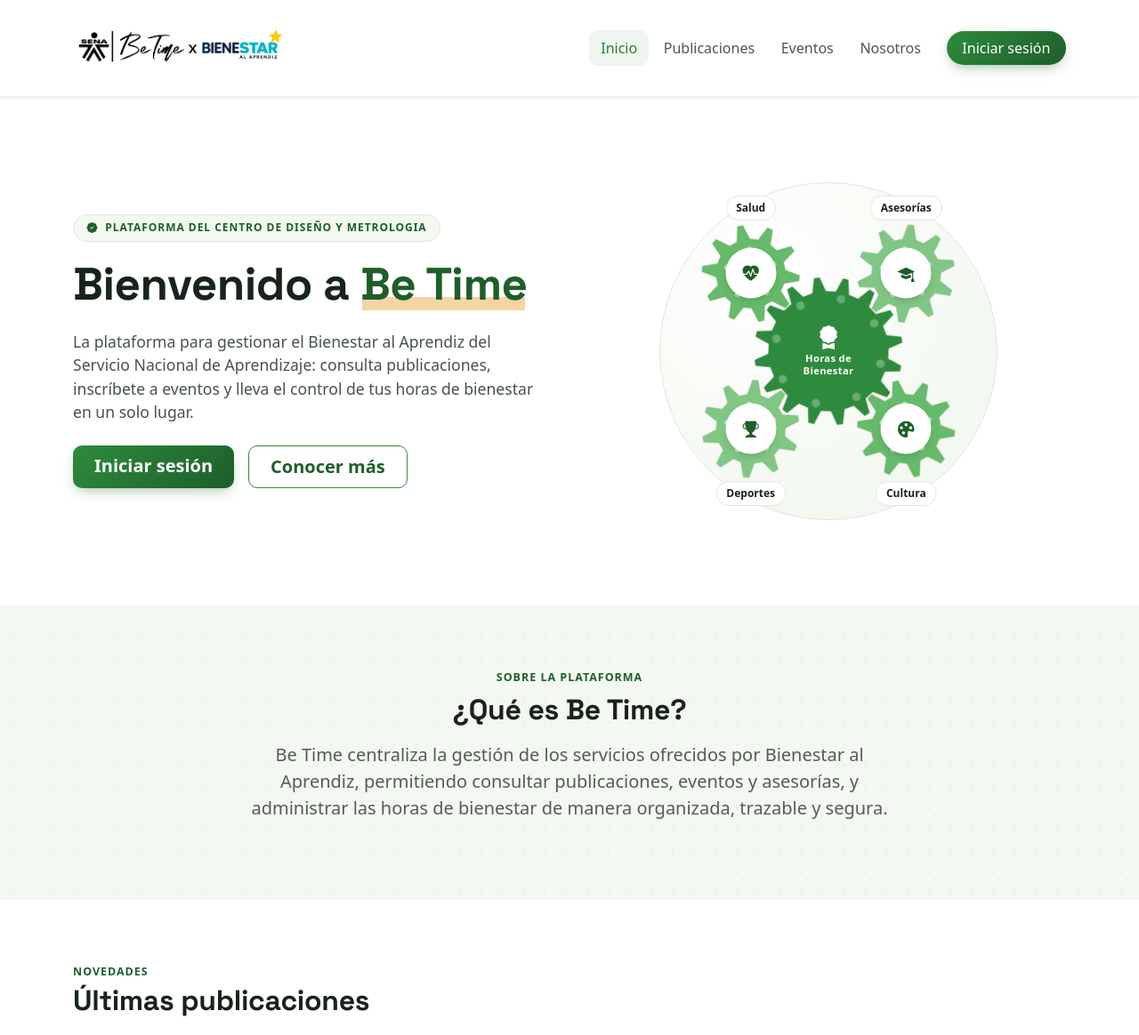
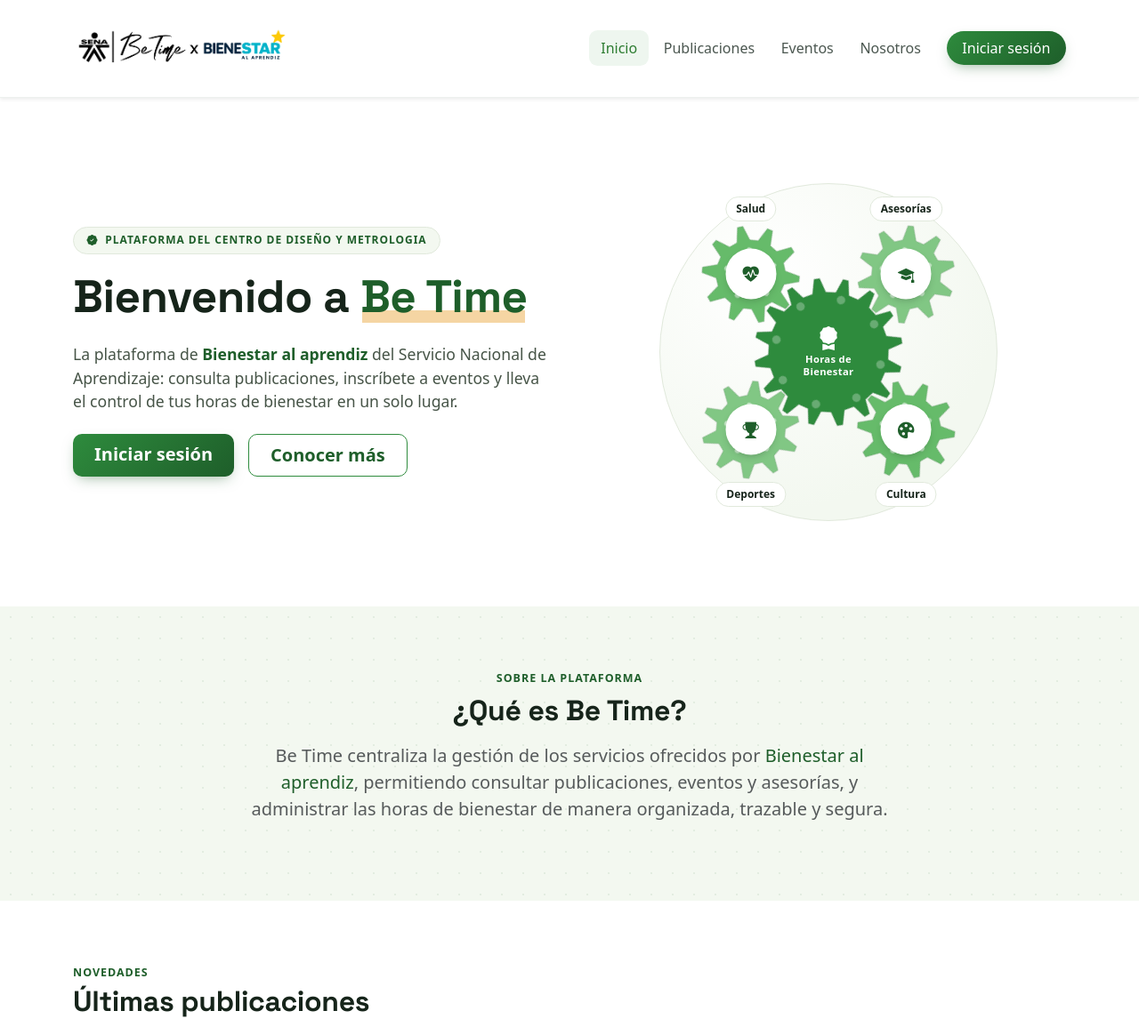
Before and after one commit to B3tim3/Betime_Despliegue, a Django app: page / in a window 1280 px wide. Shown: the top 1164 px of the page at 89% size. Run offline with Django 5.2, Linux system fonts and the light colour scheme; tables that the repository leaves empty hold one stand-in row (values such as "Sample post"); grey boxes marked "Sample" are stand-in pictures.

Commit message:
basofia 2

```diff
--- a/static/css/responsive.css
+++ b/static/css/responsive.css
@@ -222,7 +222,7 @@
 }
 .nav-betime .navbar-brand { margin-right: 1rem; }
 /* TAMAÑO DEL LOGO: cambia solo este número (en px) */
-.nav-betime .navbar-brand img { height: 80px; width: auto; max-width: none; flex-shrink: 0; }
+.nav-betime .navbar-brand img { height: 81px; width: auto; max-width: none; flex-shrink: 0; }
 
 .nav-betime .navbar-toggler {
     border: 1px solid #d9e2dc;
--- a/templates/pages/index.html
+++ b/templates/pages/index.html
@@ -23,7 +23,7 @@ Be Time | Bienestar al Aprendiz - SENA
                 </h1>
 
                 <p class="home-hero__lead mb-4">
-                    La plataforma para gestionar el Bienestar al Aprendiz del Servicio Nacional
+                    La plataforma de <span class="text-bt-verde underline"><strong>Bienestar al aprendiz</strong></span> del Servicio Nacional
                     de Aprendizaje: consulta publicaciones, inscríbete a eventos y lleva el
                     control de tus horas de bienestar en un solo lugar.
                 </p>
@@ -90,8 +90,7 @@ Be Time | Bienestar al Aprendiz - SENA
                 </h2>
 
                 <p class="lead text-muted">
-                    Be Time centraliza la gestión de los servicios ofrecidos por Bienestar
-                    al Aprendiz, permitiendo consultar publicaciones, eventos y asesorías, y
+                    Be Time centraliza la gestión de los servicios ofrecidos por <span class="text-bt-verde underline"><strong>Bienestar al aprendiz</strong></span>, permitiendo consultar publicaciones, eventos y asesorías, y
                     administrar las horas de bienestar de manera organizada, trazable y segura.
                 </p>
 
```
